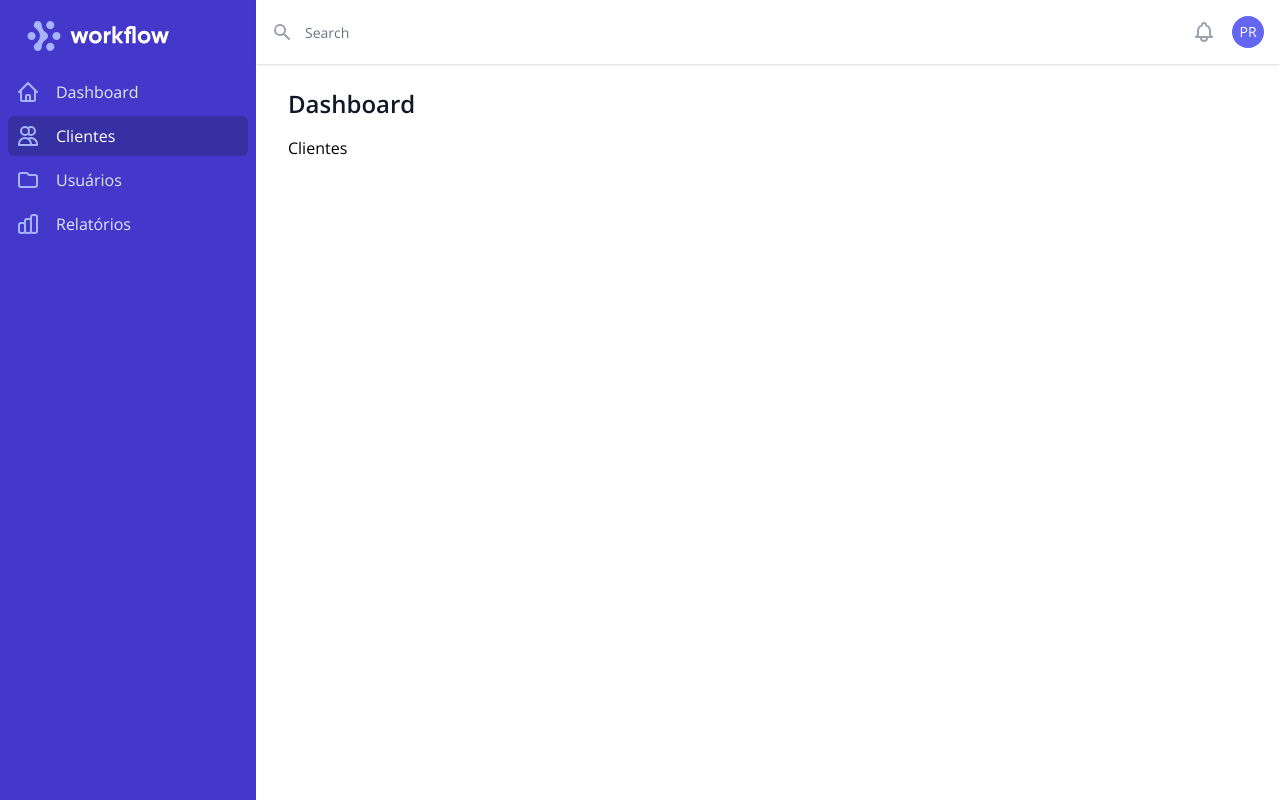
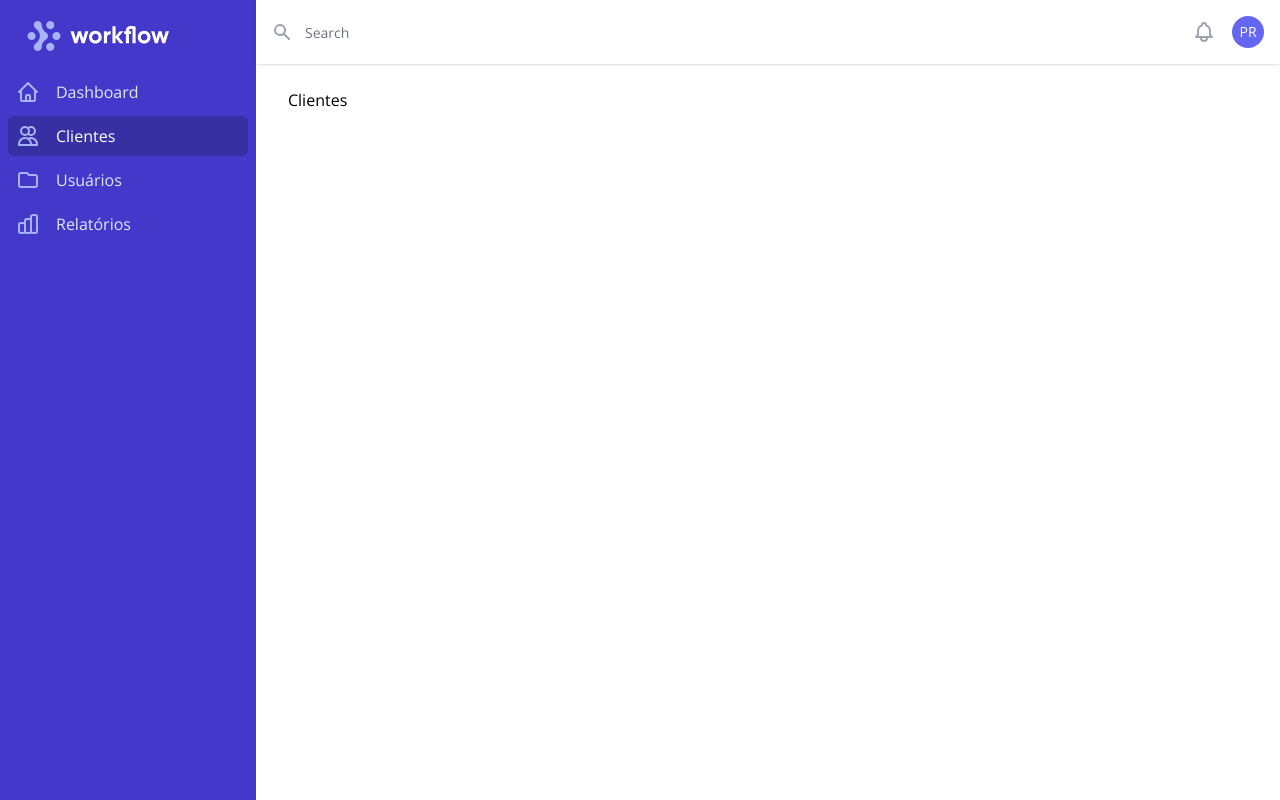
Before and after one commit to PedroRabelo/tecnoprest, a Next.js app in the folder frontend/: page /admin/clientes in a window 1280 px wide. Built offline with nearby package versions, Linux system fonts and the light colour scheme.

Commit message:
feat(frontend): ajustes no componente main do layout admin

```diff
--- a/frontend/components/layouts/layout-admin.tsx
+++ b/frontend/components/layouts/layout-admin.tsx
@@ -237,14 +237,7 @@ export function LayoutAdmin({ children }: Props) {
           <main>
             <div className="py-6">
               <div className="max-w-7xl mx-auto px-4 sm:px-6 md:px-8">
-                <h1 className="text-2xl font-semibold text-gray-900">
-                  Dashboard
-                </h1>
-              </div>
-              <div className="max-w-7xl mx-auto px-4 sm:px-6 md:px-8">
-                {/* Replace with your content */}
-                <div className="py-4">{children}</div>
-                {/* /End replace */}
+                {children}
               </div>
             </div>
           </main>
```
Also changed, not shown: 1 other file (tests, documents, lock files or other folders).
